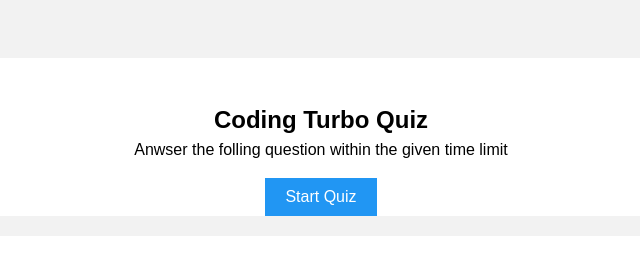
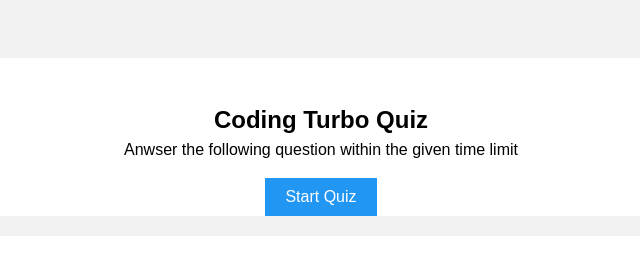
Before and after one commit to JR728/turbotechquiz, a plain HTML site: page index.html in a window 1280 px wide. Shown: the full height of the page, 319-959 px from the left. Drawn offline with Linux system fonts and the light colour scheme.

Commit message:
fixed p in the main page

```diff
--- a/index.html
+++ b/index.html
@@ -16,7 +16,7 @@
     </header>
     <div class="start-quiz">
         <h2>Coding Turbo Quiz</h2>
-        <p>Anwser the folling question within the given time limit</p>
+        <p>Anwser the following question within the given time limit</p>
         <button id="start-quiz-btn">Start Quiz</button>
     </div>
     <div class="question-section">
```
